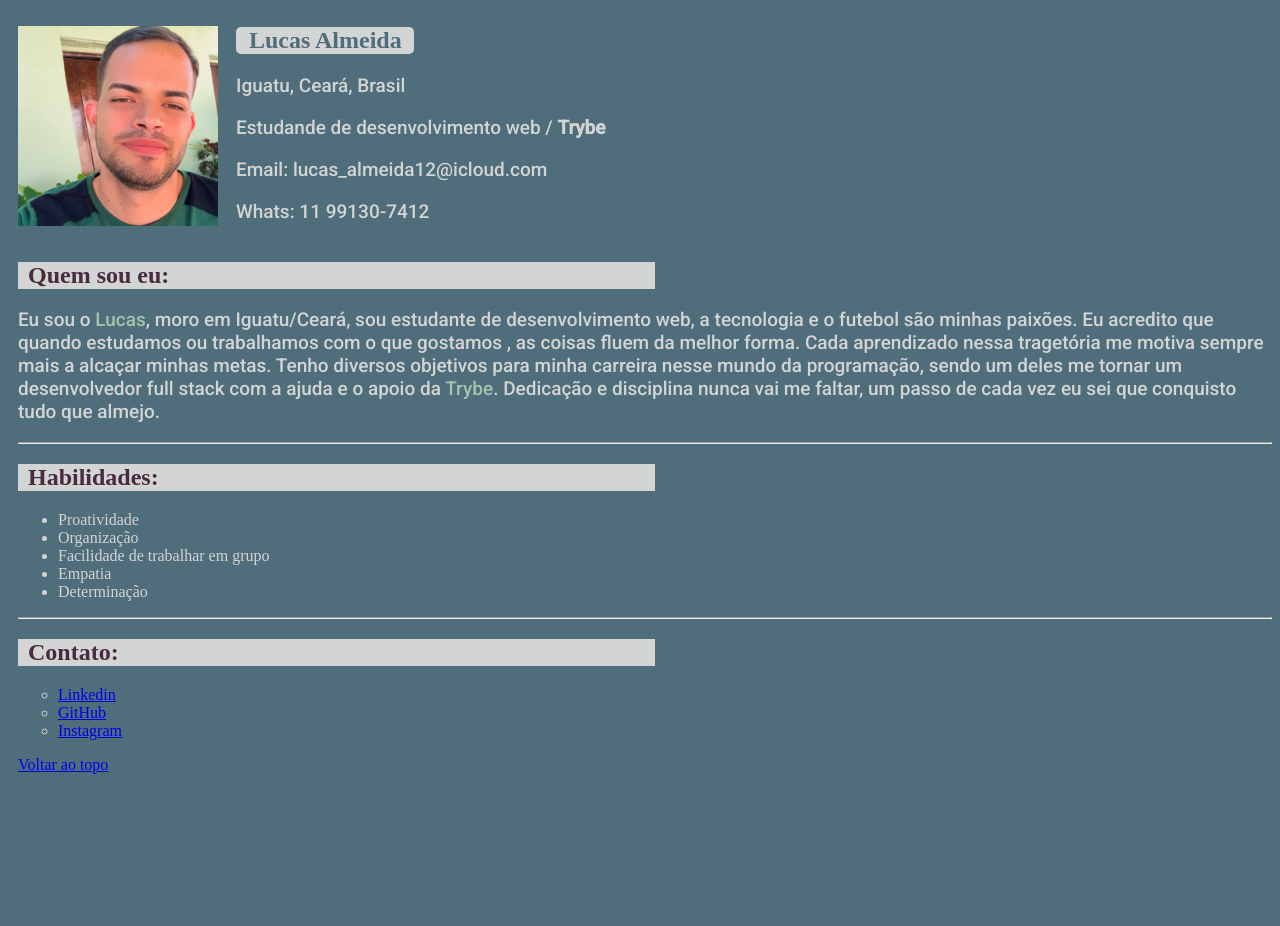
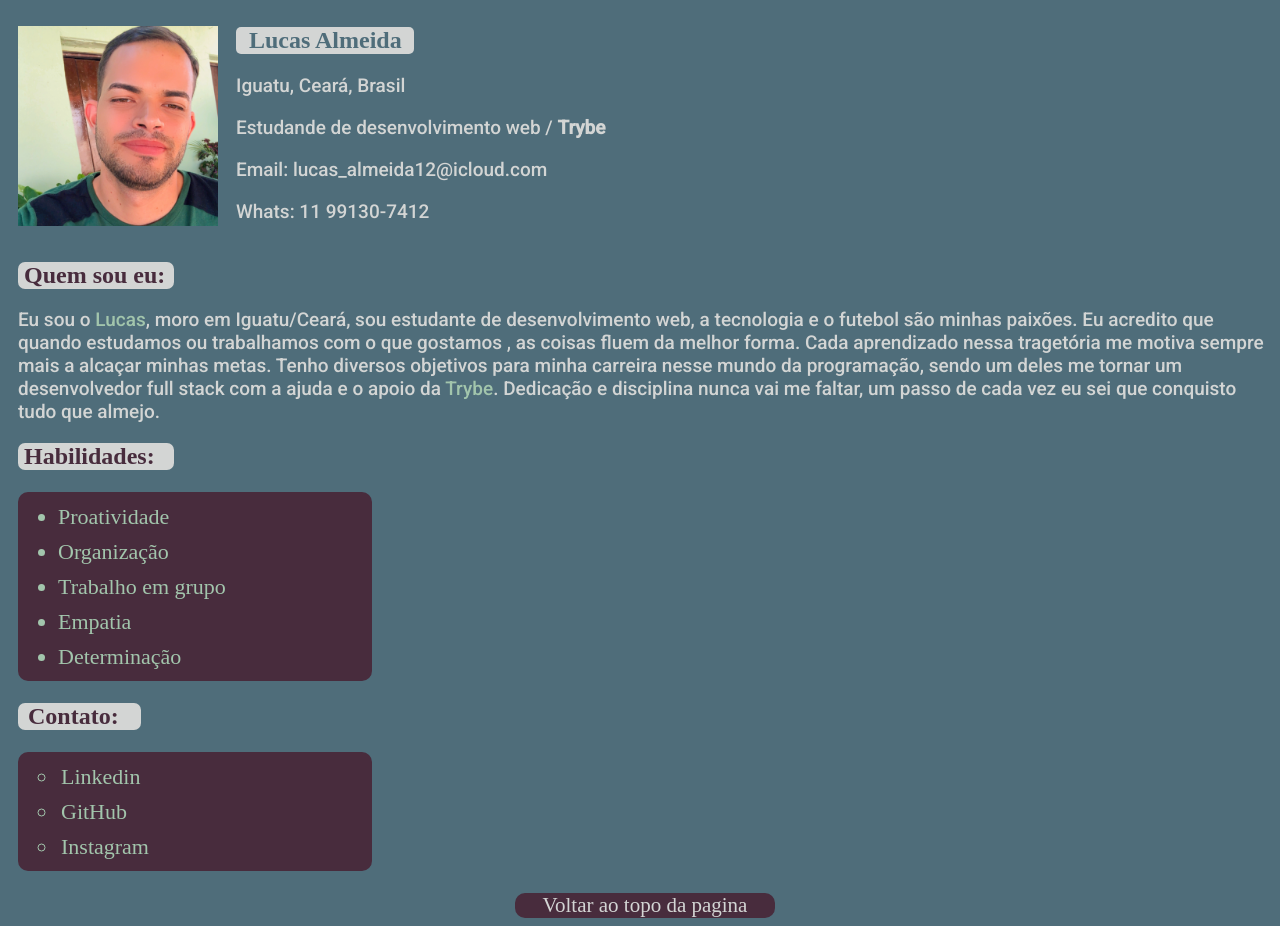
Before and after one commit to lucasalmeida30/lucasalmeida30.github.io, a plain HTML site: page index.html in a window 1280 px wide. Shown: the part 194-1120 px from the top of the page. Before the commit the page ends 976 px from the top, so only its background shows below. Drawn offline with Linux system fonts and the light colour scheme; a web font is replaced by a local one.

Commit message:
alterei o css

```diff
--- a/index.html
+++ b/index.html
@@ -34,23 +34,21 @@
         carreira nesse mundo da programação, sendo um deles me tornar um desenvolvedor full stack com a ajuda e o apoio
         da <a id="trybe" href="https://www.betrybe.com/" target="_blank">Trybe</a>. Dedicação e disciplina nunca vai me
         faltar, um passo de cada vez eu sei que conquisto tudo que almejo.</p>
-    <hr>
     <h2 class="sub-titulo" id="habi">Habilidades:</h2>
     <ul>
         <li>Proatividade</li>
         <li>Organização</li>
-        <li>Facilidade de trabalhar em grupo</li>
+        <li>Trabalho em grupo</li>
         <li>Empatia</li>
         <li>Determinação</li>
     </ul>
-    <hr>
-    <h2 class="sub-titulo" id="contato">Contato:</h2>
+    <h2 id="contato">Contato:</h2>
     <ul type="circle">
-        <li><a href="https://www.linkedin.com/in/lucas-almeida-2119b621a/" target="_blank">Linkedin</a></li>
-        <li><a href="https://github.com/lucasalmeida30" target="_blank">GitHub</a></li>
-        <li><a href="https://www.instagram.com/_luucas2/" target="_blank">Instagram</a></li>
+        <li><a class="lista-contato" href="https://www.linkedin.com/in/lucas-almeida-2119b621a/" target="_blank">Linkedin</a></li>
+        <li><a class="lista-contato" href="https://github.com/lucasalmeida30" target="_blank">GitHub</a></li>
+        <li><a class="lista-contato" href="https://www.instagram.com/_luucas2/" target="_blank">Instagram</a></li>
     </ul>
-    <a href="index.html">Voltar ao topo</a>
+    <a class="voltar-topo" href="index.html">Voltar ao topo da pagina</a>
 </body>
 
 </body>
--- a/style.css
+++ b/style.css
@@ -39,13 +39,15 @@ h1{
 
 img{
     margin-top: 3em;
+
 }
 
 .sub-titulo{
     background-color: #D3D5D4;
     color: #482C3D;
-    width: 50%;
-    padding-left: 10px;
+    width: 12%;
+    padding-left: 6px;
+    border-radius: 7px;
 }
 
 p{
@@ -55,12 +57,16 @@ p{
 
 }
 
-li{
-    color: #D3D5D4;
+ul{
+    color: #A2C5AC;
+    background-color: #482C3D;
+    font-size: 22px;
+    line-height: 35px;
+    width: 25%;
+    border-radius: 10px;
+    padding-top: 7px;
+    padding-bottom: 7px;
 }
-
-
-
 
 div {
     display: inline-block;
@@ -68,3 +74,30 @@ div {
     margin-left: 14px;
     margin-top: 25px;
 }
+
+.lista-contato{
+    text-decoration: none;
+    color: #A2C5AC;
+    background-color: #482C3D;
+    padding: 3px;
+}
+
+#contato{
+    background-color: #D3D5D4;
+    color: #482C3D;
+    width: 9%;
+    padding-left: 10px;
+    border-radius: 7px;
+}
+
+.voltar-topo{
+    text-decoration: none;
+    color: #D3D5D4;
+    text-align: center;
+    display: block;
+    font-size: 21px;
+    background-color: #482C3D;
+    width: 260px;
+    margin: auto;
+    border-radius: 10px;
+}
```
